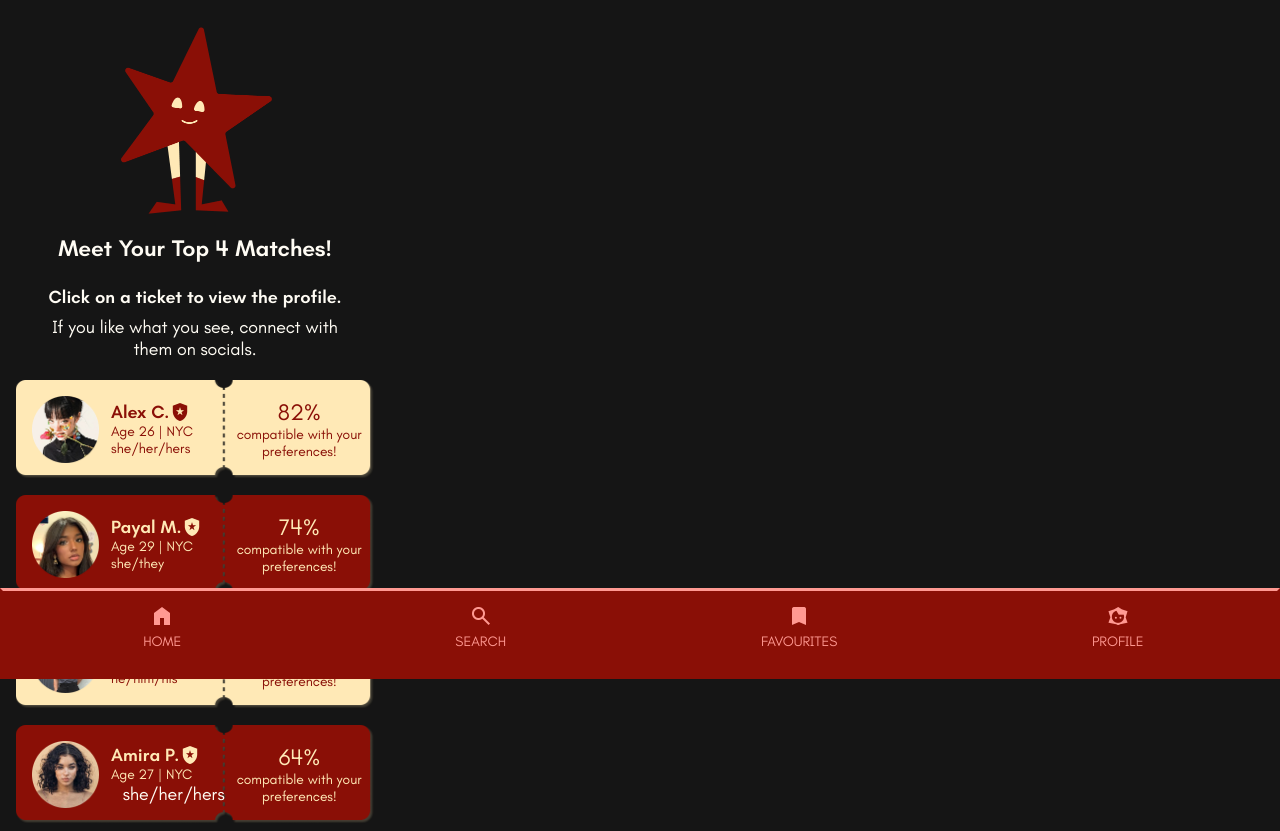
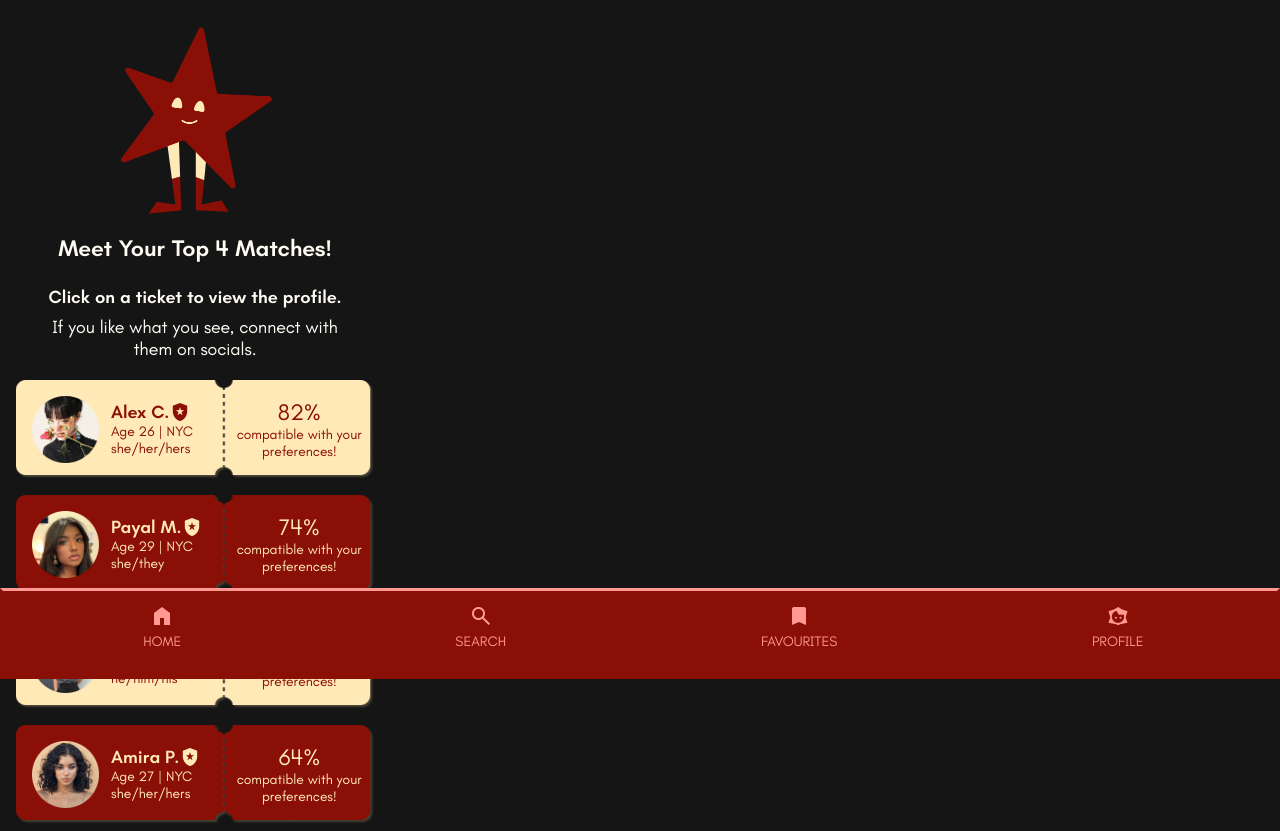
Before and after one commit to srishtibhawal/holdon.github.io, a plain HTML site: page holdOnFABMatches.html in a window 1280 px wide. Shown: the part 121-952 px from the top of the page. Drawn offline with Linux system fonts and the light colour scheme.

Commit message:
Update holdOnFABMatches.html

```diff
--- a/holdOnFABMatches.html
+++ b/holdOnFABMatches.html
@@ -131,7 +131,7 @@
                         <p class="fab-matches-p-beige">|</p>
                         <p class="fab-matches-p-beige">NYC</p>
                     </div>
-                    <p id="fab-matches-p-beige">she/her/hers</p>
+                    <p class="fab-matches-p-beige">she/her/hers</p>
                 </div>
                 <div class="match-compatability">
                     <h2 class="match-compatability-h3-beige">64%</h2>
```
